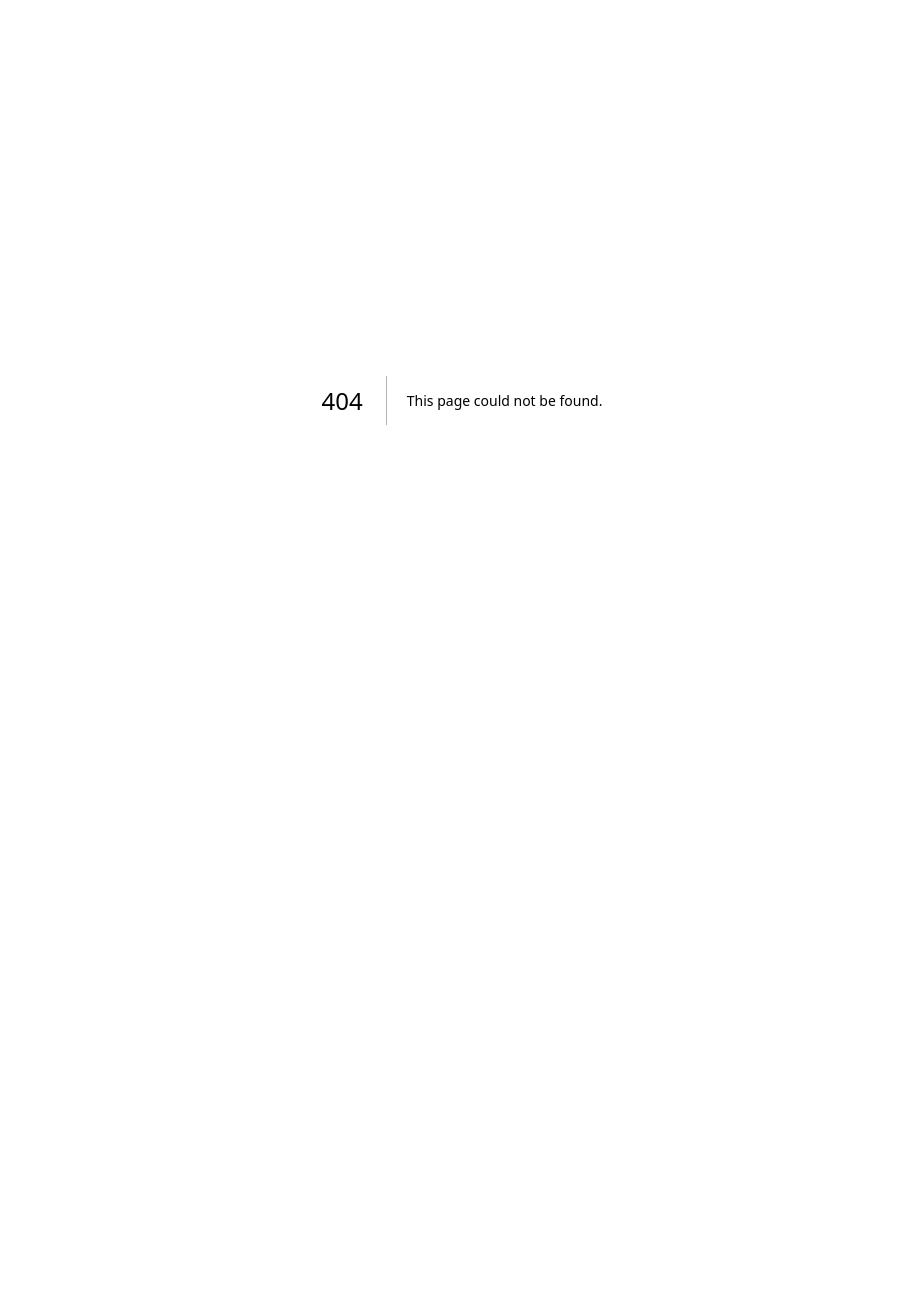
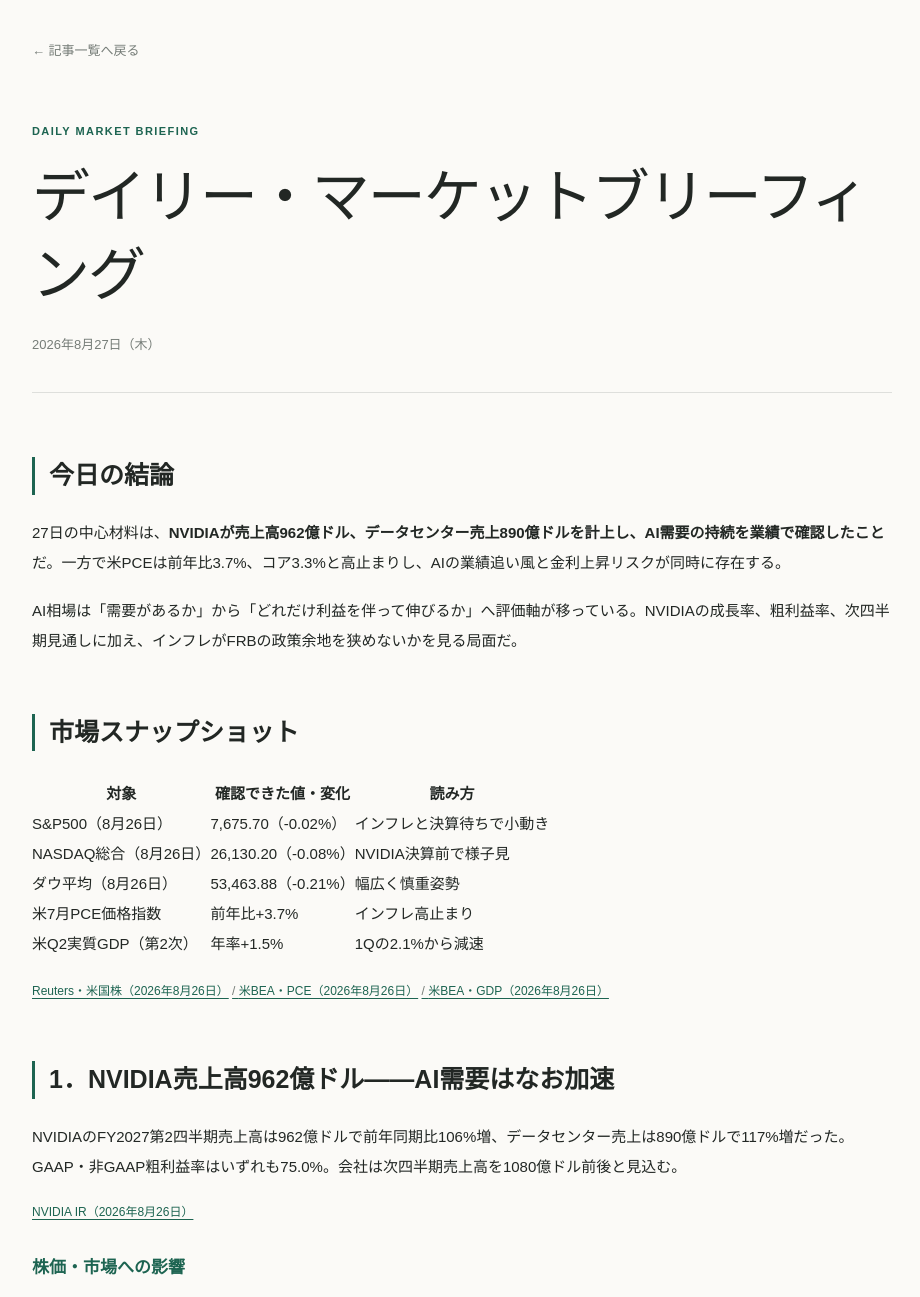
Before and after one commit to market-note-jp/market-note, a Next.js app: page /articles/daily-2026-08-27 in a window 1280 px wide. Before the commit this address had no page. Shown: the top 1297 px of the page, without its empty margins (178-1098 px from the left). Before the commit the page ends 800 px from the top, so only its background shows below. Built offline with nearby package versions, Linux system fonts and the light colour scheme.

Commit message:
Add daily market briefing for 2026-08-27

```diff
--- /dev/null
+++ b/app/articles/daily-2026-08-27/page.tsx
@@ -0,0 +1,46 @@
+import type { Metadata } from "next";
+import Link from "next/link";
+
+export const metadata: Metadata = {
+  title: "デイリー・マーケットブリーフィング（2026年8月27日） | Market Note",
+  description: "NVIDIA決算、米PCE・GDP、米国株、AI需要、ホルムズ海峡・原油を整理した2026年8月27日のマーケットブリーフィング。",
+};
+
+export default function DailyReportAugust27() {
+  return (
+    <main className="article-page">
+      <Link className="back-link" href="/">← 記事一覧へ戻る</Link>
+      <article>
+        <header className="report-header">
+          <p className="report-label">DAILY MARKET BRIEFING</p>
+          <h1>デイリー・マーケットブリーフィング</h1>
+          <p className="report-date">2026年8月27日（木）</p>
+        </header>
+        <div className="report-body">
+          <section>
+            <h2>今日の結論</h2>
+            <p>27日の中心材料は、<strong>NVIDIAが売上高962億ドル、データセンター売上890億ドルを計上し、AI需要の持続を業績で確認したこと</strong>だ。一方で米PCEは前年比3.7%、コア3.3%と高止まりし、AIの業績追い風と金利上昇リスクが同時に存在する。</p>
+            <p>AI相場は「需要があるか」から「どれだけ利益を伴って伸びるか」へ評価軸が移っている。NVIDIAの成長率、粗利益率、次四半期見通しに加え、インフレがFRBの政策余地を狭めないかを見る局面だ。</p>
+          </section>
+          <section>
+            <h2>市場スナップショット</h2>
+            <div className="table-wrap"><table><thead><tr><th>対象</th><th>確認できた値・変化</th><th>読み方</th></tr></thead><tbody>
+              <tr><td>S&amp;P500（8月26日）</td><td>7,675.70（-0.02%）</td><td>インフレと決算待ちで小動き</td></tr>
+              <tr><td>NASDAQ総合（8月26日）</td><td>26,130.20（-0.08%）</td><td>NVIDIA決算前で様子見</td></tr>
+              <tr><td>ダウ平均（8月26日）</td><td>53,463.88（-0.21%）</td><td>幅広く慎重姿勢</td></tr>
+              <tr><td>米7月PCE価格指数</td><td>前年比+3.7%</td><td>インフレ高止まり</td></tr>
+              <tr><td>米Q2実質GDP（第2次）</td><td>年率+1.5%</td><td>1Qの2.1%から減速</td></tr>
+            </tbody></table></div>
+            <p className="inline-sources"><a href="https://www.reuters.com/business/us-stock-futures-subdued-run-up-nvidia-results-inflation-print-2026-08-26/" target="_blank" rel="noreferrer">Reuters・米国株（2026年8月26日）</a> <a href="https://www.bea.gov/news/2026/personal-income-and-outlays-july-2026" target="_blank" rel="noreferrer">米BEA・PCE（2026年8月26日）</a> <a href="https://www.bea.gov/news/2026/gdp-second-estimate-and-corporate-profits-2nd-quarter-2026" target="_blank" rel="noreferrer">米BEA・GDP（2026年8月26日）</a></p>
+          </section>
+          <section><h2>1．NVIDIA売上高962億ドル――AI需要はなお加速</h2><p>NVIDIAのFY2027第2四半期売上高は962億ドルで前年同期比106%増、データセンター売上は890億ドルで117%増だった。GAAP・非GAAP粗利益率はいずれも75.0%。会社は次四半期売上高を1080億ドル前後と見込む。</p><p className="inline-sources"><a href="https://investor.nvidia.com/news/press-release-details/2026/NVIDIA-Announces-Financial-Results-for-Second-Quarter-Fiscal-2027/default.aspx" target="_blank" rel="noreferrer">NVIDIA IR（2026年8月26日）</a></p><h3>株価・市場への影響</h3><p>AIインフラ需要が売上と利益率の両方に転換されていることは、半導体、製造装置、メモリー、光通信、電力設備など広いサプライチェーンの需要期待を支える。</p><h3>次の注目点</h3><ul><li>1080億ドルの次四半期ガイダンス</li><li>Vera Rubinの立ち上がり</li><li>メモリー不足と粗利益率</li></ul></section>
+          <section><h2>2．AWSとNVIDIA、追加200万GPU――設備投資は長期化へ</h2><p>AWSとNVIDIAは、AWSの世界インフラに追加200万基のNVIDIA GPUを展開する計画を発表した。AI需要が一部のハイパースケーラーだけでなく、エージェントAIやフィジカルAIへ広がる構図を示す。</p><p className="inline-sources"><a href="https://investor.nvidia.com/news/press-release-details/2026/AWS-and-NVIDIA-to-Deliver-2-Million-Additional-GPUs-and-Next-Generation-Infrastructure-for-Agentic-and-Physical-AI/default.aspx" target="_blank" rel="noreferrer">NVIDIA・AWS発表（2026年8月26日）</a></p><h3>株価・市場への影響</h3><p>GPUだけでなくネットワーク、電源、冷却、データセンター建設への長期需要を補強する一方、巨額CAPEXの回収期間と資金調達コストも重要になる。</p><h3>次の注目点</h3><ul><li>GPU配備スケジュール</li><li>データセンター電力確保</li><li>AWSのAI関連収益化</li></ul></section>
+          <section><h2>3．米PCEは前年比3.7%――FRBの政策余地を狭める</h2><p>米BEAによると7月PCE価格指数は前月比0.2%、前年比3.7%。食品・エネルギーを除くコアも前月比0.2%、前年比3.3%だった。実質PCEは前月比ほぼ横ばいだった。</p><p className="inline-sources"><a href="https://www.bea.gov/news/2026/personal-income-and-outlays-july-2026" target="_blank" rel="noreferrer">米BEA（2026年8月26日）</a></p><h3>株価・市場への影響</h3><p>インフレ高止まりは長期金利上昇を通じて高PER株の評価を抑えやすい。NVIDIAの強い業績があっても、金利上昇が同時に進めば指数全体の上昇は限定され得る。</p><h3>次の注目点</h3><ul><li>FRB高官発言</li><li>9月会合の利上げ織り込み</li><li>サービス価格の粘着性</li></ul></section>
+          <section><h2>4．米Q2実質GDPは年率1.5%――成長は鈍化</h2><p>4〜6月期の実質GDP第2次推計は年率1.5%増で、1〜3月期の2.1%から減速した。個人消費、輸出、投資がプラスに寄与した一方、政府支出減少などが重しとなった。</p><p className="inline-sources"><a href="https://www.bea.gov/news/2026/gdp-second-estimate-and-corporate-profits-2nd-quarter-2026" target="_blank" rel="noreferrer">米BEA（2026年8月26日）</a></p><h3>株価・市場への影響</h3><p>成長鈍化とインフレ高止まりの組み合わせは政策判断を難しくする。企業利益が強ければ株価を支えられるが、景気敏感株では選別が進みやすい。</p><h3>次の注目点</h3><ul><li>企業利益の伸び</li><li>消費の持続力</li><li>雇用指標との整合性</li></ul></section>
+          <section><h2>5．ホルムズ海峡協議は継続――原油は外交と実際の通航量を分けて見る</h2><p>イランとオマーンはホルムズ海峡の通航再開条件について協議を続けている。日本政府も26日、調達先多様化やホルムズ海峡を回避するパイプライン支援などエネルギー安全保障強化策を示した。</p><p className="inline-sources"><a href="https://www.reuters.com/business/energy/japan-diversify-crude-supplies-back-mideast-pipelines-resilience-effort-media-2026-08-26/" target="_blank" rel="noreferrer">Reuters・日本のエネルギー政策（2026年8月26日）</a></p><h3>株価・市場への影響</h3><p>原油高の長期化は日本の輸入コスト、インフレ、企業利益を圧迫する一方、資源・エネルギー企業には追い風となり得る。</p><h3>次の注目点</h3><ul><li>実際の通航量</li><li>日本の調達先多様化策</li><li>原油とドル円の同時上昇</li></ul></section>
+          <p className="disclaimer">これは投資助言ではなく、2026年8月27日時点の公開情報に基づく市場概況の整理です。掲載した数値・見通しは将来の市場動向や投資成果を保証するものではありません。投資判断は、ご自身の目的、資金状況、リスク許容度を踏まえて行ってください。</p>
+        </div>
+      </article>
+    </main>
+  );
+}
```
